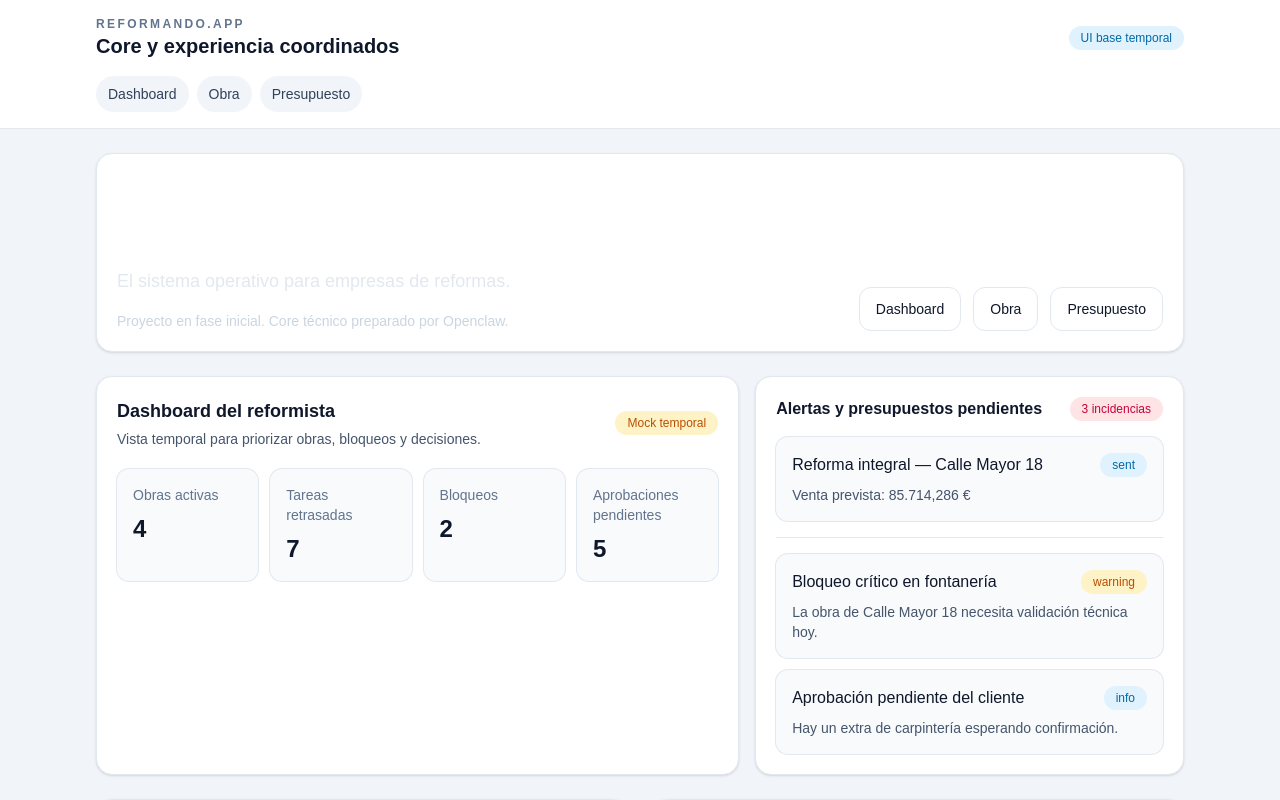
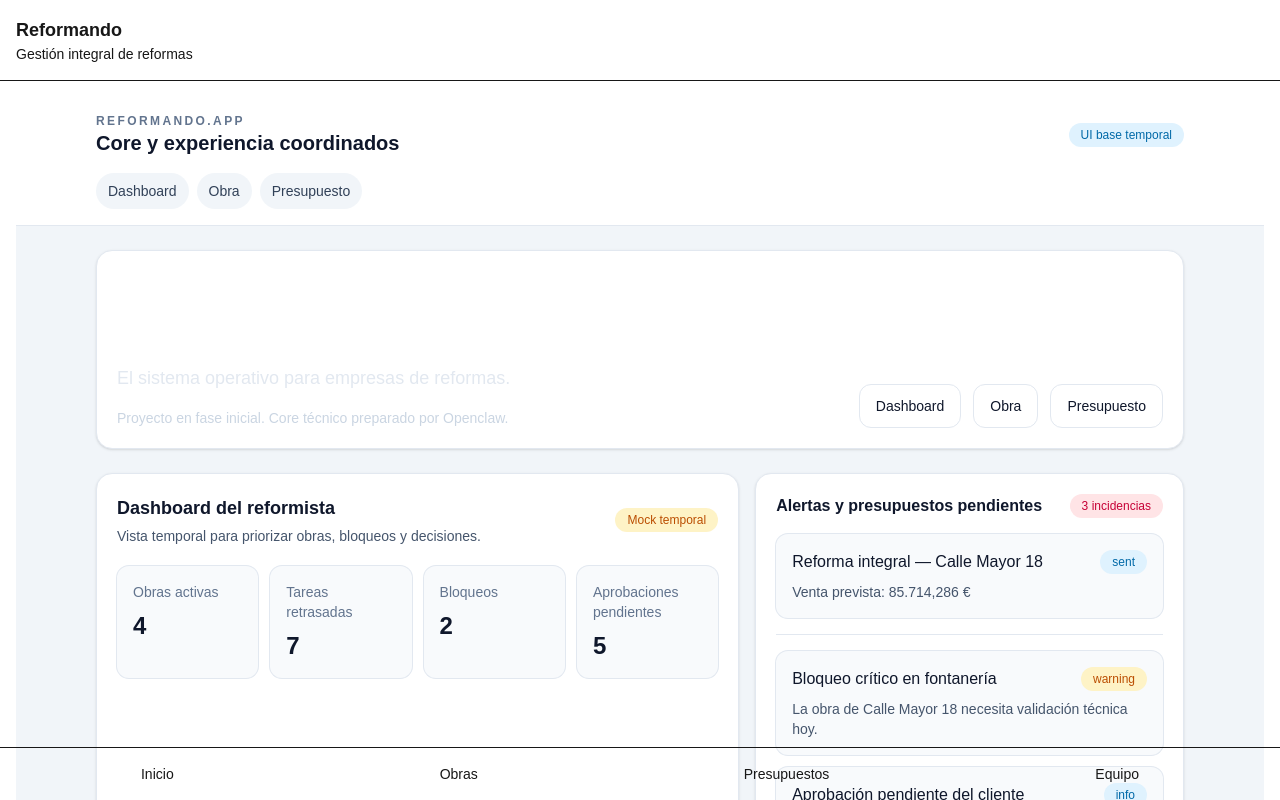
Before and after one commit to ReformandoPro/reforapp, a Next.js app: page / in a window 1280 px wide. Shown: the top 800 px of the page. Built offline with nearby package versions, Linux system fonts and the light colour scheme.

Commit message:
feat(ui): add base app shell

```diff
--- a/src/app/layout.tsx
+++ b/src/app/layout.tsx
@@ -1,5 +1,6 @@
 import type { Metadata } from "next";
 import { Geist, Geist_Mono } from "next/font/google";
+import { AppShell } from "@/components/layout";
 import "./globals.css";
 
 const geistSans = Geist({
@@ -27,7 +28,9 @@ export default function RootLayout({
       lang="en"
       className={`${geistSans.variable} ${geistMono.variable} h-full antialiased`}
     >
-      <body className="min-h-full flex flex-col">{children}</body>
+      <body className="min-h-full flex flex-col">
+        <AppShell>{children}</AppShell>
+      </body>
     </html>
   );
 }
--- /dev/null
+++ b/src/components/layout/AppShell.tsx
@@ -0,0 +1,41 @@
+import { ReactNode } from "react";
+
+export function AppShell({ children }: { children: ReactNode }) {
+  return (
+    <div className="min-h-screen bg-[var(--bg-base)] text-[var(--text-primary)]">
+      <header className="sticky top-0 z-10 border-b border-b-[var(--border-subtle)] bg-[var(--bg-surface)] p-4">
+        <h1 className="text-lg font-semibold">Reformando</h1>
+        <p className="text-sm text-[var(--text-secondary)]">
+          Gestión integral de reformas
+        </p>
+      </header>
+      <main className="p-4">{children}</main>
+      <nav className="sticky bottom-0 z-10 flex justify-around border-t border-t-[var(--border-subtle)] bg-[var(--bg-surface)] p-2">
+        <a
+          href="#"
+          className="flex flex-col items-center gap-1 p-2 text-sm text-[var(--text-secondary)]"
+        >
+          <span>Inicio</span>
+        </a>
+        <a
+          href="#"
+          className="flex flex-col items-center gap-1 p-2 text-sm text-[var(--text-secondary)]"
+        >
+          <span>Obras</span>
+        </a>
+        <a
+          href="#"
+          className="flex flex-col items-center gap-1 p-2 text-sm text-[var(--text-secondary)]"
+        >
+          <span>Presupuestos</span>
+        </a>
+        <a
+          href="#"
+          className="flex flex-col items-center gap-1 p-2 text-sm text-[var(--text-secondary)]"
+        >
+          <span>Equipo</span>
+        </a>
+      </nav>
+    </div>
+  );
+}
--- /dev/null
+++ b/src/components/layout/index.ts
@@ -0,0 +1 @@
+export * from "./AppShell";
```
